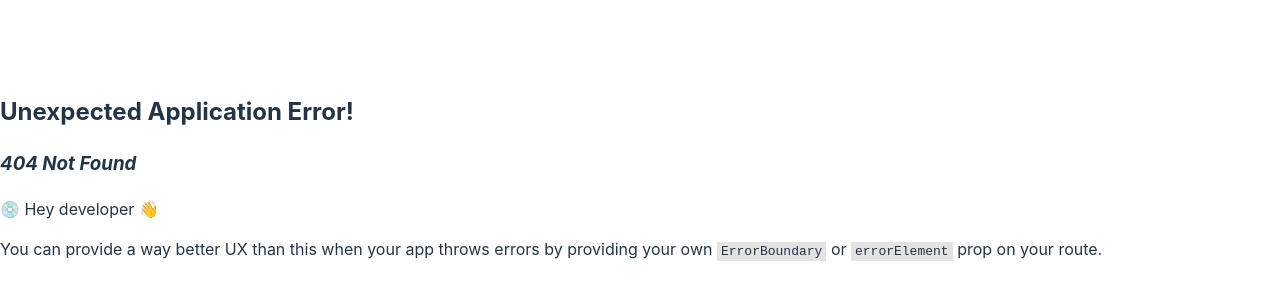
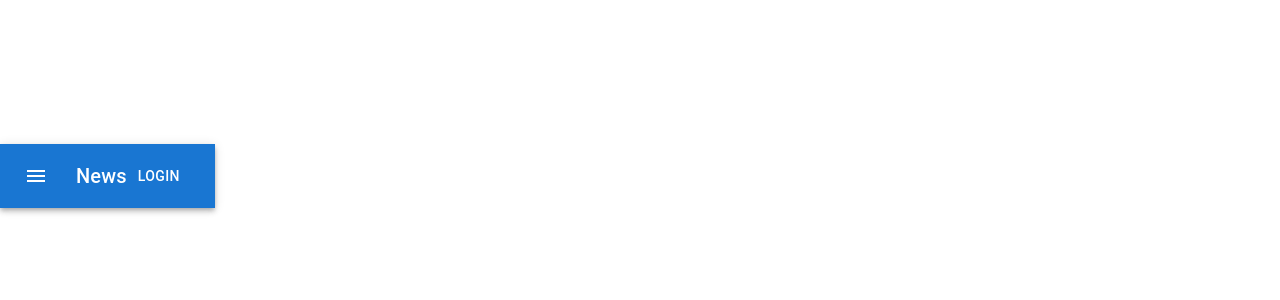
Before and after one commit to DaneBex/dane-mason, a React (Vite) app in the folder frontend/: page / in a window 1280 px wide. Before the commit this address had no page. Shown: the part 224-524 px from the top of the page. Built offline with nearby package versions, Linux system fonts and the light colour scheme.

Commit message:
navbar routing

```diff
--- a/frontend/src/components/Home.tsx
+++ b/frontend/src/components/Home.tsx
@@ -1,14 +1,12 @@
 import 'react'
 import { useContext } from 'react'
 import { UserContext } from './SignUp'
-import Box from '@mui/material/Box';
+import { Navbar } from './Navbar';
 
 export function Home() {
     const user = useContext(UserContext)
 
     return (
-        <Box>
-            {user?.username}
-        </Box>
+       <Navbar />
     )
 }
--- /dev/null
+++ b/frontend/src/components/Navbar.tsx
@@ -0,0 +1,32 @@
+import 'react';
+import AppBar from '@mui/material/AppBar';
+import Box from '@mui/material/Box';
+import Toolbar from '@mui/material/Toolbar';
+import Typography from '@mui/material/Typography';
+import Button from '@mui/material/Button';
+import IconButton from '@mui/material/IconButton';
+import MenuIcon from '@mui/icons-material/Menu';
+
+export function Navbar() {
+  return (
+    <Box sx={{ flexGrow: 1 }}>
+      <AppBar position="static">
+        <Toolbar>
+          <IconButton
+            size="large"
+            edge="start"
+            color="inherit"
+            aria-label="menu"
+            sx={{ mr: 2 }}
+          >
+            <MenuIcon />
+          </IconButton>
+          <Typography variant="h6" component="div" sx={{ flexGrow: 1 }}>
+            News
+          </Typography>
+          <Button href="./sign-in" color="inherit">Login</Button>
+        </Toolbar>
+      </AppBar>
+    </Box>
+  );
+}
--- a/frontend/src/main.tsx
+++ b/frontend/src/main.tsx
@@ -6,6 +6,7 @@
 import { RouterProvider, createBrowserRouter } from "react-router-dom";
 import { SignIn } from "./components/SignIn";
 import { SignUp } from "./components/SignUp";
+import { Home } from "./components/Home";
 
 const client = new ApolloClient({
   uri: "http://localhost:4000/",
@@ -21,6 +22,10 @@
     path: "/sign-up",
     element: <SignUp />,
   },
+  {
+    path: "/",
+    element: <Home />,
+  },
 ]);
 
 ReactDOM.createRoot(document.getElementById("root")!).render(
```
